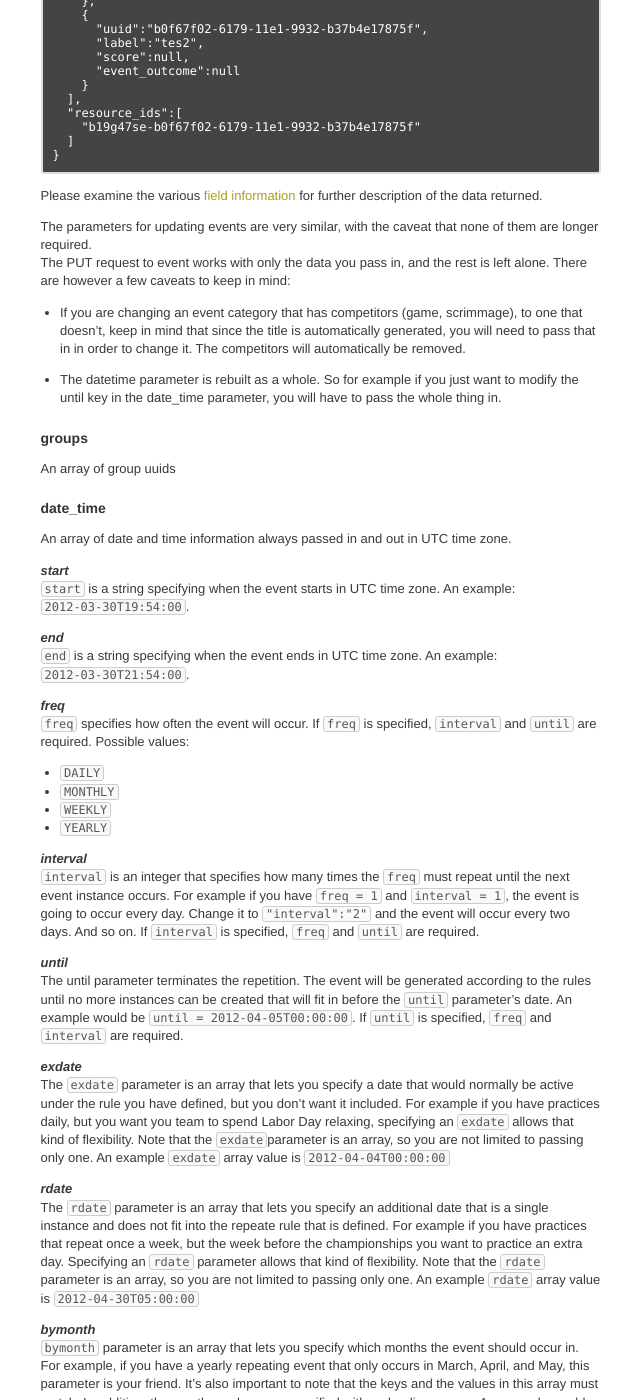
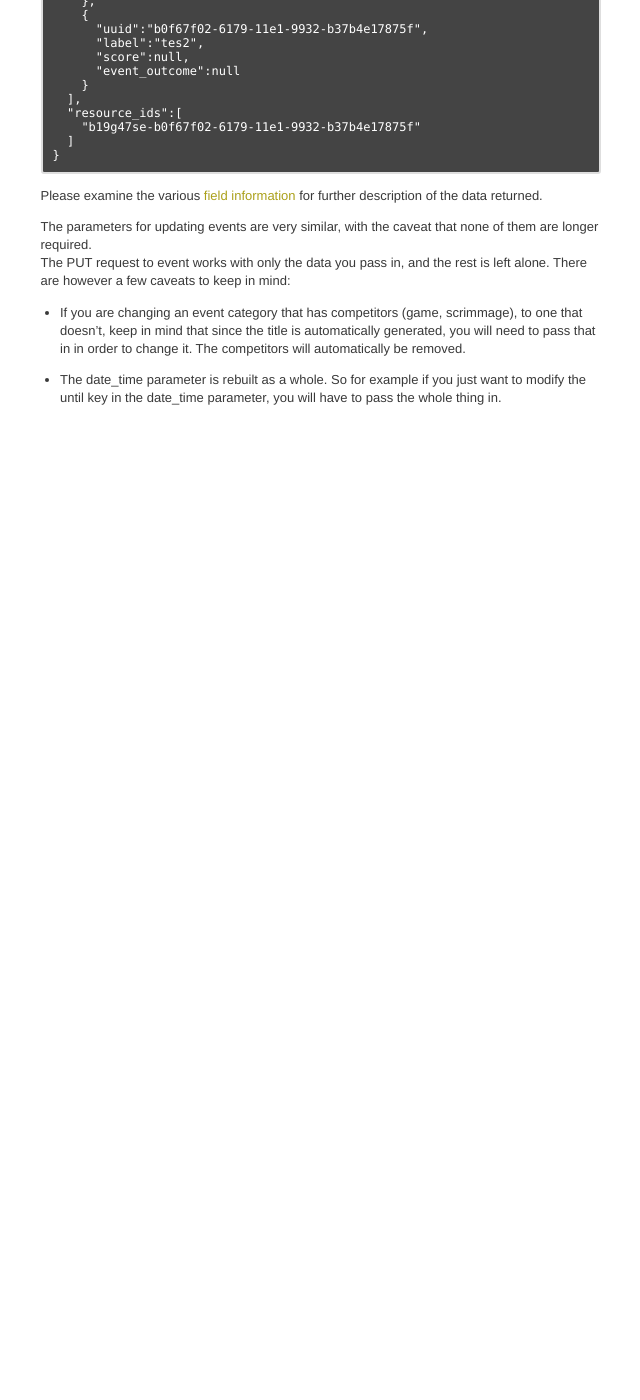
Before and after one commit to christianchristensen/develop.allplayers.com, a Jekyll site: the page built from _posts/2011-1-4-events.markdown, in a window 1280 px wide and 1400 px high, scrolled down 2290 px. Shown: the whole window, without its empty margins (263-903 px from the left). Built offline with Jekyll 4.4.1, drawn with Linux system fonts in a browser that asks for light colours; Markdown is read by kramdown in place of the engine named in the settings; after the commit the page ends 2731 px from its top, so only the background shows below that; some of the changed text lies outside the part shown.

```diff
--- a/_posts/2011-1-4-events.markdown
+++ b/_posts/2011-1-4-events.markdown
@@ -86,13 +86,13 @@
 
 *  `title`\*
 *  `description`\*
-*  `groups`\*  [info](events.html#field-info-groups)
-*  `date_time`\* [info](events.html#field-info-date_time)
-*  `category` [info](events.html#field-info-category)
-*  `resources` [info](events.html#field-info-resources)
-*  `competitors` [info](events.html#field-info-competitors)
-*  `published` [info](events.html#field-info-published)
-*  `external_id` [info](events.html#field-info-external_id)
+*  `groups`\*  [info](fields.html#/groups)
+*  `date_time`\* [info](fields.html#/date_time)
+*  `category` [info](fields.html#/category)
+*  `resources` [info](fields.html#/resources)
+*  `competitors` [info](fields.html#/competitors)
+*  `published` [info](fields.html#/published)
+*  `external_id` [info](fields.html#/external_id)
 
 \* Fields specified with an asterisk are required.
 
@@ -172,92 +172,4 @@
 
 *  If you are changing an event category that has competitors (game, scrimmage), to one that doesn't, keep in mind that since the title is automatically generated, you will need to pass that in in order to change it.  The competitors will automatically be removed.
 
-*  The datetime parameter is rebuilt as a whole.  So for example if you just want to modify the until key in the date_time parameter, you will have to pass the whole thing in.
-
-
-<a id="field-info"></a>
-<a id="field-info-groups"></a>
-###groups
-An array of group uuids
-<a id="field-info-date_time"></a>
-###date_time
-An array of date and time information always passed in and out in UTC time zone.
-
-***start***
-`start` is a string specifying when the event starts in UTC time zone. An example: `2012-03-30T19:54:00`.
-
-***end***
-`end` is a string specifying when the event ends in UTC time zone. An example: `2012-03-30T21:54:00`.
-
-***freq***
-`freq` specifies how often the event will occur.  If `freq` is specified, `interval` and `until` are required.
-Possible values:
-
-*  `DAILY`
-*  `MONTHLY`
-*  `WEEKLY`
-*  `YEARLY`
-
-***interval***
-`interval` is an integer that specifies how many times the `freq` must repeat until the next event instance occurs.  For example if you have `freq = 1` and `interval = 1`, the event is going to occur every day.  Change it to `"interval":"2"` and the event will occur every two days.  And so on. If `interval` is specified, `freq` and `until` are required.
-
-***until***
-The until parameter terminates the repetition.  The event will be generated according to the rules until no more instances can be created that will fit in before the `until` parameter's date. An example would be `until = 2012-04-05T00:00:00`. If `until` is specified, `freq` and `interval` are required.
-
-***exdate***
-The `exdate` parameter is an array that lets you specify a date that would normally be active under the rule you have defined, but you don't want it included.  For example if you have practices daily, but you want you team to spend Labor Day relaxing, specifying an `exdate` allows that kind of flexibility. Note that the `exdate`parameter is an array, so you are not limited to passing only one. An example `exdate` array value is `2012-04-04T00:00:00`
-
-***rdate***
-The `rdate` parameter is an array that lets you specify an additional date that is a single instance and does not fit into the repeate rule that is defined.  For example if you have practices that repeat once a week, but the week before the championships you want to practice an extra day.  Specifying an `rdate` parameter allows that kind of flexibility. Note that the `rdate` parameter is an array, so you are not limited to passing only one. An example `rdate` array value is `2012-04-30T05:00:00`
-
-***bymonth***
-`bymonth` parameter is an array that lets you specify which months the event should occur in.  For example, if you have a yearly repeating event that only occurs in March, April, and May, this parameter is your friend.  It's also important to note that the keys and the values in this array must match. In addition, the month numbers are specified with no leading zeroes. An example would be `bymonth[9] = 9`.
-
-***bymonthday***
-`bymonthday` parameter is an array that lets you specify which days of the month this event will occur in.  Extending the yearly repeating event occuring in March, April and May example, let's say that this event occurs only on the 1st and 12th of the month.  You can specify this with the `bymonthday` parameter. An example would be `bymonthday[15] = 15`.
-
-***byday***
-`byday` parameter is an array that allows allows you even more granularity by specifying that this event will only occur on certain days of the week within the rule. If you want the event to repeat every Sunday of the month within the rule, you can pass in `byday['SU'] = 'SU'` or by specifying `+1SU` will make the event occur only on the first Sunday of the month.  (`+2SU` makes it occur every second Sunday, and so on)
-<a id="field-info-category"></a>
-###category
-Optional string specifying category of the event.
-Possible values:
-
-*  `game` \*
-*  `meeting`
-*  `party`
-*  `practice`
-*  `scrimmage` \*
-*  `other`
-
-*\* Categories marked with an asterisk can have competitors.  Other ones may not.*
-
-
-<a id="field-info-resources"></a>
-####resources
-A numerically keyed array of resource uuids.
-
-<a id="field-info-competitors"></a>
-####competitors
-A numerically keyed array of competitor arrays containing the following:
-
-*  `uuid` - competitor uuid \*
-*  `label` - competitor label
-*  `score` - competitor score
-
-*\* Fields with an asterisk are required.*
-Example:
-
-`competitors[c9690224-eead-11e0-abff-080027706aa2][label] = 'Red';`
-`competitors[c9690224-eead-11e0-abff-080027706aa2][score] = 32;`
-`competitors[b0f67f02-6179-11e1-9932-b37b4e17875f][label] = 'White';`
-`competitors[b0f67f02-6179-11e1-9932-b37b4e17875f][score] = 10;`
-
-
-<a id="field-info-published"></a>
-####published
-An integer (0 / 1) whether the event should be published.
-
-<a id="field-info-external_id"></a>
-####external_id
-A string with a max-length of 72 characters specifying an external identity's id for this object.
+*  The date_time parameter is rebuilt as a whole.  So for example if you just want to modify the until key in the date_time parameter, you will have to pass the whole thing in.
```
Also changed, not shown: _posts/2011-1-7-resources.markdown (added, +147 -0 lines), _posts/2011-11-11-fields.markdown (added, +105 -0 lines).
